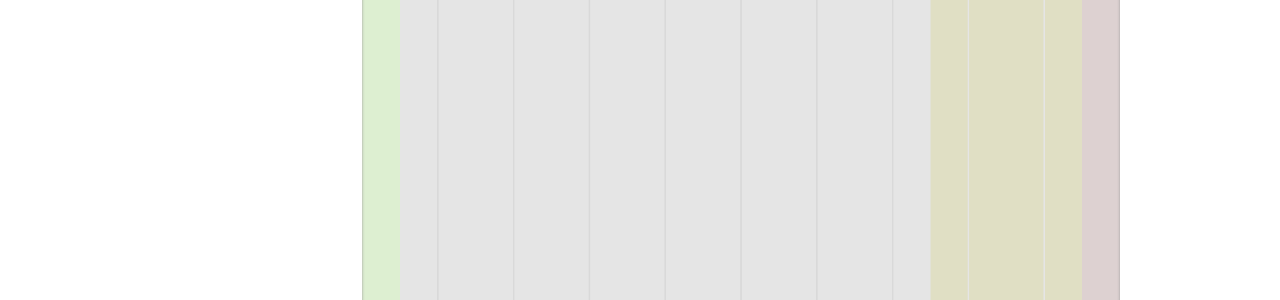
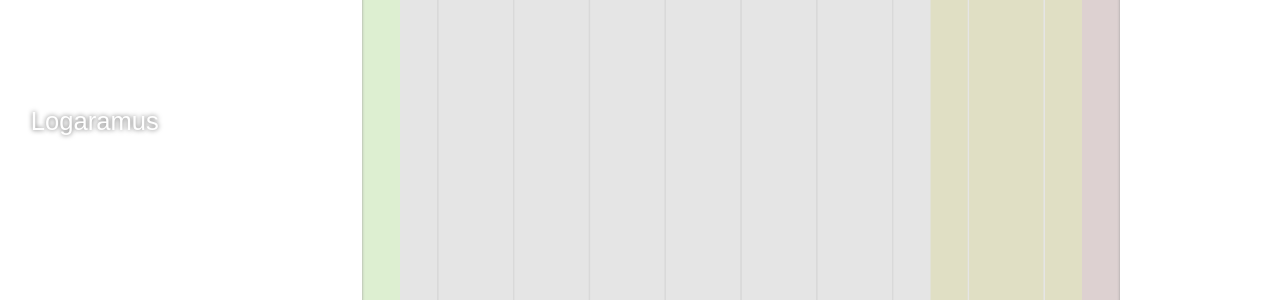
Before and after one commit to bergamote/logaramus, a PHP site: page / in a window 1280 px wide. Shown: the part 638-938 px from the top of the page. Run offline with PHP 8.4, Linux system fonts and the light colour scheme; data that the repository does not hold is empty.

Commit message:
Add link

```diff
--- a/include/style.css
+++ b/include/style.css
@@ -3,19 +3,17 @@ body {
   text-align:center;
   font-family:sans-serif;
 }
-h1 {
-  display:block;
-  position:absolute;
-  font-size:3.2em;
+#label {
+  position:fixed;
+  font-size:1.6em;
+  left:1.2em;
+  bottom:1em;
+}
+#label a {
+  text-decoration:none;
   color:#fff;
   text-shadow: 0 0 0.2em #666;
-  margin:0;
-  padding:0;
-  font-family:monospace;
-  right:1em;
-  top:1em;
 }
-
 ul
 {
 list-style-type: none;
--- a/index.php
+++ b/index.php
@@ -65,5 +65,9 @@ foreach ($log as $timestamp => $loadavg) {
 </div>
 </div>
 
+<div id="label">
+<a href="https://mrarrow.co.uk/logaramus" target="_blank">Logaramus</a>
+</div>
+
 </body>
 </html>
```
